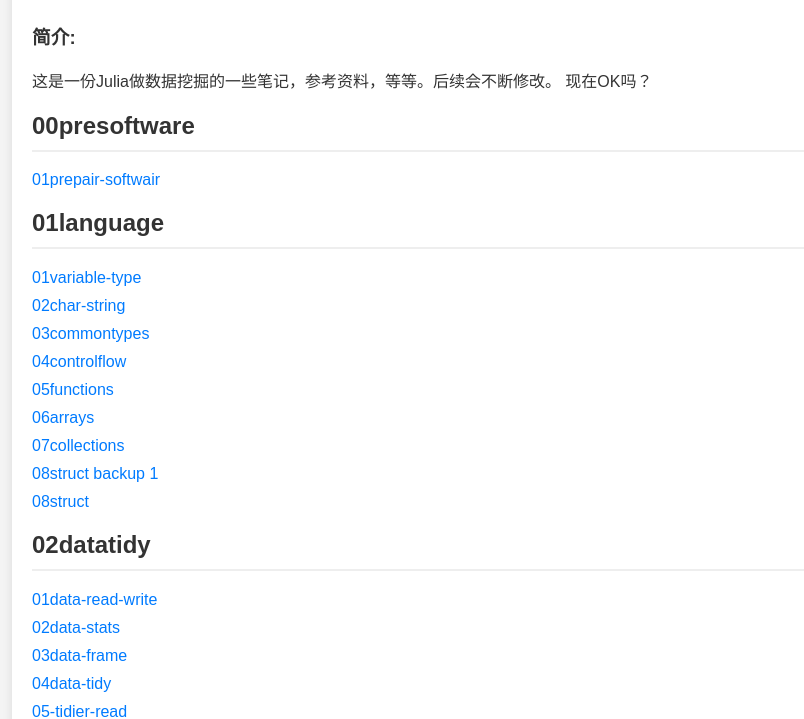
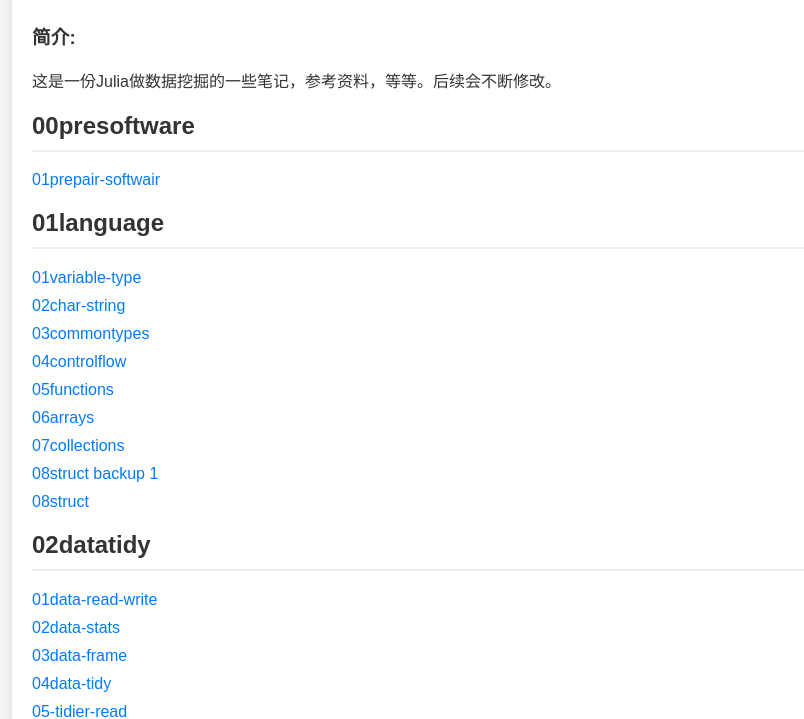
Before and after one commit to mathutopia/dplusbook, a plain HTML site: page index.html in a window 1280 px wide. Shown: the part 87-806 px from the top of the page, without its empty margins (96-900 px from the left). Drawn offline with Linux system fonts and the light colour scheme.

Commit message:
update-2024-09-04 11:02:30

```diff
--- a/index.html
+++ b/index.html
@@ -58,7 +58,6 @@ a:hover {
 
 这是一份Julia做数据挖掘的一些笔记，参考资料，等等。后续会不断修改。
 
-现在OK吗？
 <h2>00presoftware</h2>
 <ul>
 <li><a href="https://mathutopia.github.io/dplusbook/00presoftware/01prepair-softwair">01prepair-softwair</a></li>
```
Also changed, not shown: 1 other file.
